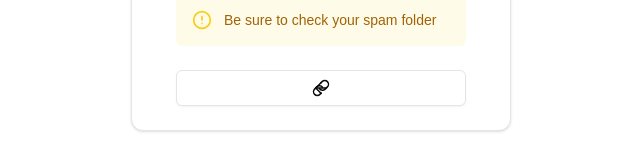
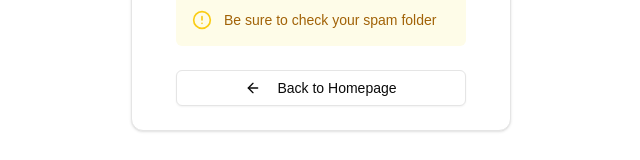
Before and after one commit to akkiaryan/InvoiceArk, a Next.js app: page /verify in a window 1280 px wide. Shown: the part 460-620 px from the top of the page, without its empty margins (319-959 px from the left). Built offline with nearby package versions, Linux system fonts and the light colour scheme.

Commit message:
we have completed the auth properly

```diff
--- a/app/utils/auth.ts
+++ b/app/utils/auth.ts
@@ -17,4 +17,7 @@ export const { handlers, signIn, signOut, auth } = NextAuth({
     from: process.env.EMAIL_FROM,
   }),
   ],
+  pages: {
+    verifyRequest: "/verify",
+  }
 });
--- a/app/verify/page.tsx
+++ b/app/verify/page.tsx
@@ -1,6 +1,7 @@
 import { buttonVariants } from "@/components/ui/button";
 import { Card,CardContent,CardDescription,CardFooter,CardHeader, CardTitle } from "@/components/ui/card";
-import { AlertCircle, ArrowLeft, Link, Mail } from 'lucide-react';
+import { AlertCircle, ArrowLeft, Link, Link2, Mail } from 'lucide-react';
+
 
 export default function Verify(){
     return (
@@ -23,13 +24,15 @@ export default function Verify(){
                     </div>
                 </CardContent>
                 <CardFooter>
-                    <Link
-                    href="/" className={buttonVariants({
-                     className: "w-full",
-                        variant: "outline",
-                    })}>
-                    <ArrowLeft className="size-4 mr-2" /> Back to Homepage
-                    </Link>
+                <a
+      href="/"
+      className={buttonVariants({
+        className: "w-full",
+        variant: "outline",
+      })}
+    >
+      <ArrowLeft className="size-4 mr-2" /> Back to Homepage
+    </a>
                 </CardFooter>
             </Card>
         </div>
```
